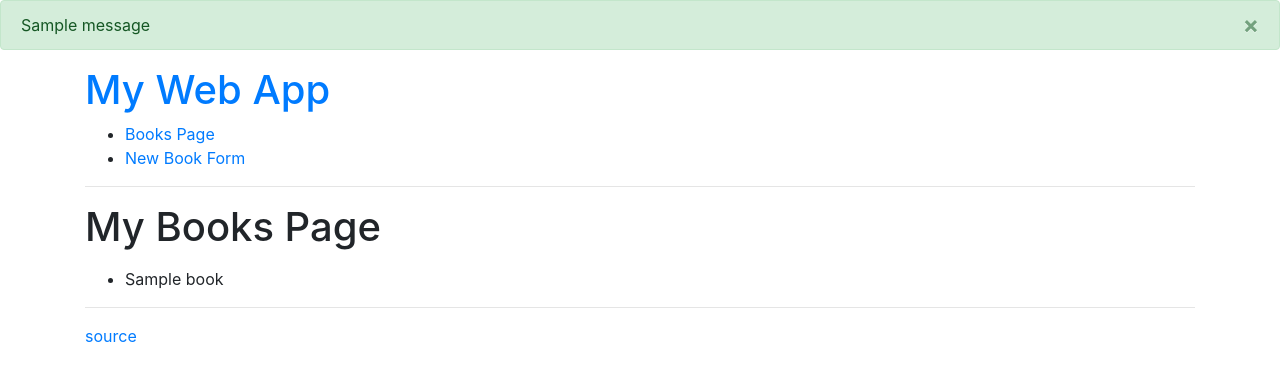
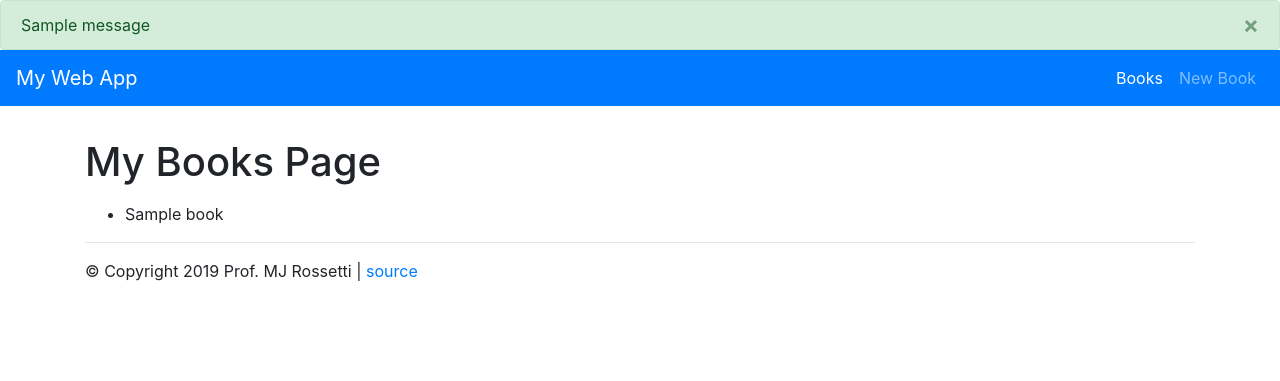
Before and after one commit to KyleTy1er/kyle_web_app, a Python web app: template WEB_APP/templates/books.html in a window 1280 px wide. Shown: the top 381 px of the page. Run offline with Jinja, Linux system fonts and the light colour scheme; the template is opened without the code that fills it: most values are stand-ins (such as "Sample title", 1, 10 or a date in 2020); one stand-in notice (Sample message) is shown; some libraries are stand-ins or nearby versions.

Commit message:
added active page twitter layout

```diff
--- a/WEB_APP/templates/books.html
+++ b/WEB_APP/templates/books.html
@@ -1,4 +1,5 @@
 
+{% set active_page = "books" %}
 
 {% extends "layout.html" %}
 
--- a/WEB_APP/templates/layout.html
+++ b/WEB_APP/templates/layout.html
@@ -1,5 +1,3 @@
-<!-- web_app/templates/layout.html -->
-
 <!doctype html>
 <html>
   <head>
@@ -7,17 +5,18 @@
       <title>My Starter Web App | Helps students learn how to use the Flask Python package.</title>
     {% endblock %}
 
-    <link rel="stylesheet" href="https://stackpath.bootstrapcdn.com/bootstrap/4.3.1/css/bootstrap.min.css" integrity="sha384-ggOyR0iXCbMQv3Xipma34MD+dH/1fQ784/j6cY/iJTQUOhcWr7x9JvoRxT2MZw1T" crossorigin="anonymous">
+    <link rel="stylesheet" href="https://stackpath.bootstrapcdn.com/bootstrap/4.4.1/css/bootstrap.min.css" integrity="sha384-Vkoo8x4CGsO3+Hhxv8T/Q5PaXtkKtu6ug5TOeNV6gBiFeWPGFN9MuhOf23Q9Ifjh" crossorigin="anonymous">
   </head>
 
   <body>
+
     <!-- FLASH MESSAGING -->
     <!-- see: http://flask.pocoo.org/docs/1.0/patterns/flashing/#flashing-with-categories -->
     <!-- see: https://getbootstrap.com/docs/4.3/components/alerts/ -->
     {% with messages = get_flashed_messages(with_categories=true) %}
       {% if messages %}
         {% for category, message in messages %}
-          <div class="alert alert-{{ category }} alert-dismissible" role="alert">
+          <div class="alert alert-{{ category }} alert-dismissible" role="alert" style="margin-bottom:0px;">
             <button type="button" class="close" data-dismiss="alert" aria-label="Close"><span aria-hidden="true">&times;</span></button>
             {{ message }}
           </div>
@@ -26,18 +25,38 @@
     {% endwith %}
 
     <!-- SITE NAVIGATION -->
-    <div class="container">
-      <div id="nav">
-        {% block nav %}
-          <h1><a href="/">My Web App</a></h1>
-          <ul>
-            <li><a href="/books">Books Page</a></li>
-            <li><a href="/books/new">New Book Form</a></li>
-          </ul>
-        {% endblock %}
-      </div>
-      <hr>
+    <!-- see: https://jinja.palletsprojects.com/en/2.11.x/tricks/ -->
+    <!-- see: https://getbootstrap.com/docs/4.0/components/navbar/ -->
+    {% set nav_links = [
+      ('/books', 'books', 'Books'),
+      ('/books/new', 'new_book', 'New Book')
+    ] -%}
+    {% set active_page = active_page|default('index') -%}
+    <nav class="navbar navbar-expand-lg navbar-dark bg-primary">
+      <a class="navbar-brand" href="/">My Web App</a>
+      <button class="navbar-toggler" type="button" data-toggle="collapse" data-target="#navbarNavAltMarkup" aria-controls="navbarNavAltMarkup" aria-expanded="false" aria-label="Toggle navigation">
+        <span class="navbar-toggler-icon"></span>
+      </button>
+      <div class="collapse navbar-collapse" id="navbarNavAltMarkup">
+        <ul class="nav navbar-nav ml-auto">
+          {% for href, id, link_text in nav_links %}
+            {% if id == active_page %}
+              {% set is_active = "active" -%}
+            {% else %}
+              {% set is_active = "" -%}
+            {% endif %}
+            <li class="nav-item">
+              <a class="nav-link {{ is_active }}" href="{{href}}">{{link_text}}</a>
+            </li>
+          {% endfor %}
+        </div>
+      </ul>
+    </nav>
 
+
+
+
+    <div class="container" style="margin-top:2em;">
       <!-- PAGE CONTENTS -->
       <div id="content">
         {% block content %}
@@ -47,14 +66,15 @@
       <!-- FOOTER -->
       <div id="footer">
         <hr>
-
-        <a href="https://github.com/KyleTy1er?tab=repositories">source</a>
+        &copy; Copyright 2019 Prof. MJ Rossetti |
+        <a href="https://github.com/prof-rossetti/">source</a>
       </div>
     </div>
 
     <!-- JAVASCRIPT SECTION -->
-    <script src="https://code.jquery.com/jquery-1.12.0.min.js"></script>
-    <script src="https://stackpath.bootstrapcdn.com/bootstrap/4.3.1/js/bootstrap.min.js" integrity="sha384-JjSmVgyd0p3pXB1rRibZUAYoIIy6OrQ6VrjIEaFf/nJGzIxFDsf4x0xIM+B07jRM" crossorigin="anonymous"></script>
+    <script src="https://code.jquery.com/jquery-3.4.1.slim.min.js" integrity="sha384-J6qa4849blE2+poT4WnyKhv5vZF5SrPo0iEjwBvKU7imGFAV0wwj1yYfoRSJoZ+n" crossorigin="anonymous"></script>
+    <script src="https://cdn.jsdelivr.net/npm/popper.js@1.16.0/dist/umd/popper.min.js" integrity="sha384-Q6E9RHvbIyZFJoft+2mJbHaEWldlvI9IOYy5n3zV9zzTtmI3UksdQRVvoxMfooAo" crossorigin="anonymous"></script>
+    <script src="https://stackpath.bootstrapcdn.com/bootstrap/4.4.1/js/bootstrap.min.js" integrity="sha384-wfSDF2E50Y2D1uUdj0O3uMBJnjuUD4Ih7YwaYd1iqfktj0Uod8GCExl3Og8ifwB6" crossorigin="anonymous"></script>
     <script type="text/javascript">
 
         console.log("Thanks for the page visit!")
--- a/WEB_APP/templates/new_book.html
+++ b/WEB_APP/templates/new_book.html
@@ -1,5 +1,6 @@
 <!-- web_app/templates/new_book.html -->
 
+{% set active_page = "new_book" %}
 
 {% extends "layout.html" %}
 
```
